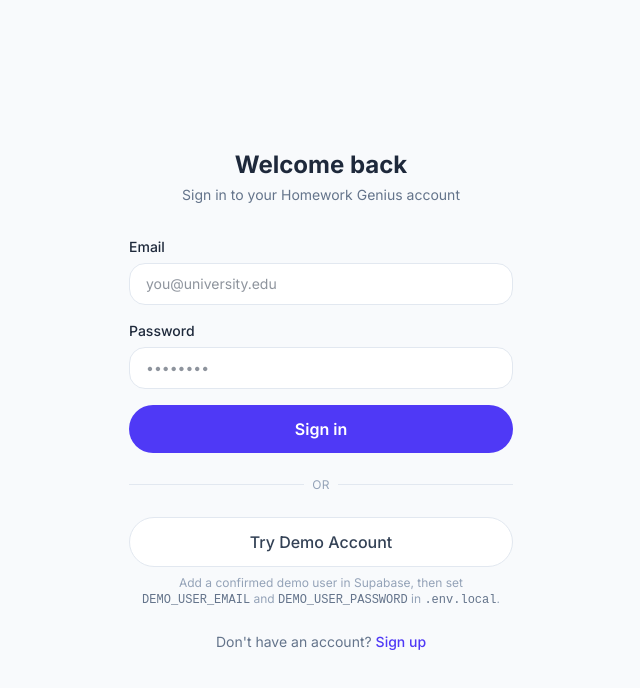
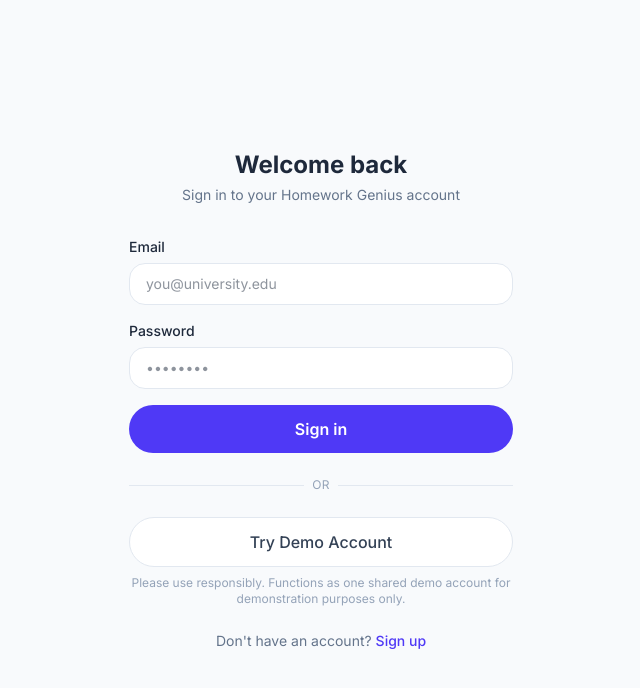
Before and after one commit to Eastern-Florida-Vibe-Coders/Homework_Genius, a Next.js app: page /login in a window 1280 px wide. Shown: the top 688 px of the page, without its empty margins (319-959 px from the left). Built offline with nearby package versions, Linux system fonts and the light colour scheme.

Commit message:
Homepage edits

```diff
--- a/app/(auth)/login/page.tsx
+++ b/app/(auth)/login/page.tsx
@@ -115,11 +115,8 @@
         >
           {demoLoading ? 'Signing in…' : 'Try Demo Account'}
         </button>
-        <p className="text-center text-xs text-[#94a3b8] mt-2">
-          Add a confirmed demo user in Supabase, then set{' '}
-          <code className="text-[#64748b]">DEMO_USER_EMAIL</code> and{' '}
-          <code className="text-[#64748b]">DEMO_USER_PASSWORD</code> in{' '}
-          <code className="text-[#64748b]">.env.local</code>.
+        <p className="text-center text-xs text-[#94a3b8] mt-2 max-w-sm mx-auto">
+          Please use responsibly. Functions as one shared demo account for demonstration purposes only.
         </p>
 
         <p className="text-center text-sm text-[#64748b] dark:text-[#94a3b8] mt-6">
--- a/app/(auth)/signup/page.tsx
+++ b/app/(auth)/signup/page.tsx
@@ -138,6 +138,9 @@
         >
           {demoLoading ? 'Signing in…' : 'Try Demo Account'}
         </button>
+        <p className="text-center text-xs text-[#94a3b8] mt-2 max-w-sm mx-auto">
+          Please use responsibly. Functions as one shared demo account for demonstration purposes only.
+        </p>
 
         <p className="text-center text-sm text-[#64748b] dark:text-[#94a3b8] mt-6">
           Already have an account?{' '}
```
